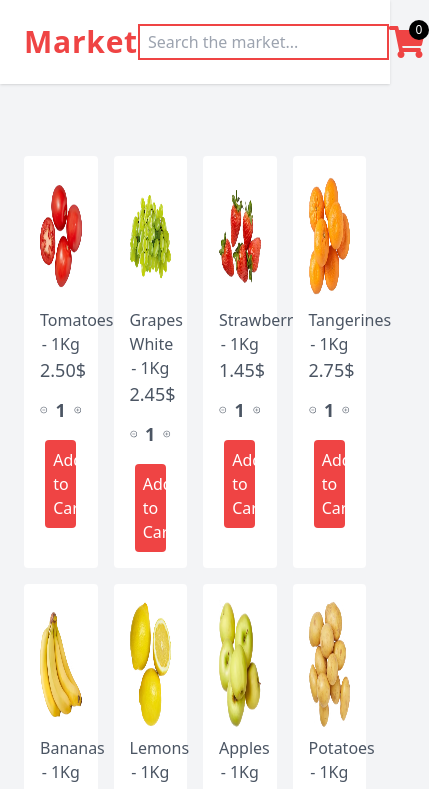
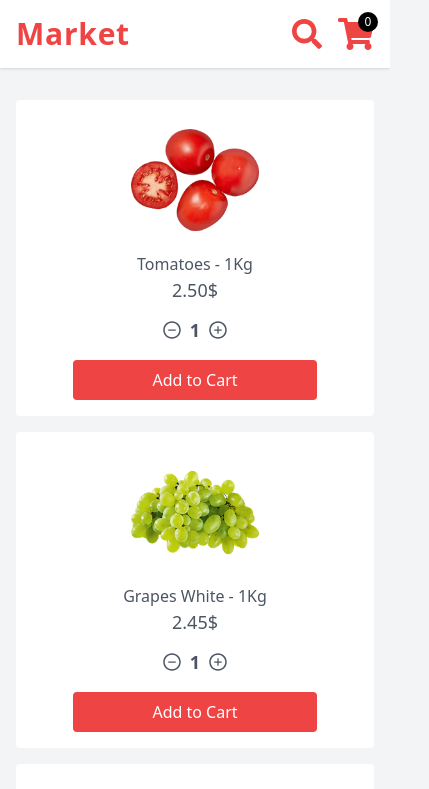
Before and after one commit to wassim-itani/Shopping-Cart, a React (Create React App) app: page / in a window 390 px wide. Shown: the top 789 px of the page, 429 px wide, since content can reach past the window. Built offline with nearby package versions, Linux system fonts and the light colour scheme.

Commit message:
Make ui responsive

```diff
--- a/src/App.tsx
+++ b/src/App.tsx
@@ -17,7 +17,7 @@ const App = () => {
   return (
     <>
       <Header />
-      <main className="max-w-5xl mx-auto p-6">
+      <main className="max-w-5xl mx-auto px-4 min-[426px]:px-5">
         <MarketList />
       </main>
     </>
--- a/src/components/Button/index.tsx
+++ b/src/components/Button/index.tsx
@@ -5,7 +5,7 @@ interface ButtonProps extends React.ButtonHTMLAttributes<HTMLButtonElement> {
 const Button = ({ children, className, ...attrs }: ButtonProps) => {
   return (
     <button
-      className={`${className} text-white font-medium rounded`}
+      className={`${className ? className : ""} text-white font-medium rounded`}
       {...attrs}
     >
       {children}
--- a/src/components/Dropdown/index.tsx
+++ b/src/components/Dropdown/index.tsx
@@ -14,7 +14,7 @@ const Dropdown = () => {
   };
 
   return (
-    <div className="absolute top-10 right-5 z-10 w-80 bg-white rounded shadow-md animate-fadeIn">
+    <div className="absolute top-10 right-3 z-10 w-80 bg-white border rounded shadow-md animate-fadeIn">
       <div className="h-52 overflow-auto">
         {cartItems.length > 0 ? (
           <ul>
--- a/src/components/Header/index.tsx
+++ b/src/components/Header/index.tsx
@@ -5,10 +5,12 @@ import Cart from "../Cart";
 const Header = () => {
   return (
     <header className="bg-white shadow">
-      <div className="flex justify-between items-center max-w-5xl mx-auto p-6">
+      <div className="relative flex justify-between items-center max-w-5xl mx-auto p-4 min-[426px]:p-5">
         <Logo title="Market" />
-        <SearchMarket />
-        <Cart />
+        <div className="flex items-center gap-4">
+          <SearchMarket />
+          <Cart />
+        </div>
       </div>
     </header>
   );
--- a/src/components/MarketList/index.tsx
+++ b/src/components/MarketList/index.tsx
@@ -4,13 +4,13 @@ import MarketItem from "../MarketItem";
 const MarketList = () => {
   const items = useAppSelector((state) => state.market.filteredItems);
   return (
-    <div className="mt-12">
+    <div className="py-8">
       {items.length === 0 ? (
         <p className="text-red-500 text-lg font-bold text-center">
           Oops! Item(s) not found.
         </p>
       ) : (
-        <ul className="grid grid-cols-4 gap-4">
+        <ul className="grid min-[426px]:grid-cols-2 md:grid-cols-3 lg:grid-cols-4 gap-4">
           {items.map((item) => {
             return <MarketItem key={item.name} {...item} />;
           })}
--- a/src/components/SearchMarket/index.tsx
+++ b/src/components/SearchMarket/index.tsx
@@ -1,9 +1,11 @@
 import { useState, useEffect } from "react";
 import { useDispatch } from "react-redux";
+import { FaArrowLeft, FaSearch } from "react-icons/fa";
 import { searchItems } from "../../store/features/marketSlice";
 
 const SearchMarket = () => {
   const [query, setQuery] = useState<string>("");
+  const [isHidden, setIsHidden] = useState<boolean>(true);
   const dispatch = useDispatch();
 
   useEffect(() => {
@@ -14,14 +16,42 @@ const SearchMarket = () => {
     setQuery(e.target.value);
   };
 
+  const showSearch = (): void => {
+    setIsHidden(!isHidden);
+  };
+
   return (
+    <>
+      <div
+        className="text-red-500 text-3xl min-[426px]:hidden"
+        onClick={showSearch}
+      >
+        <FaSearch />
+      </div>
+      <div
+        className={`absolute inset-0 z-10 ${
+          isHidden ? "hidden" : "flex"
+        } justify-between items-center gap-4 p-4 bg-white min-[426px]:hidden`}
+      >
+        <div className="text-red-500" onClick={showSearch}>
+          <FaArrowLeft />
+        </div>
         <input
           type="text"
           value={query}
-      className="w-72 py-1 px-2 text-gray-600 border-2 border-red-500 outline-0"
+          className="grow py-1 px-2 text-gray-600 border-2 border-red-500"
           placeholder="Search the market..."
           onChange={changeQuery}
         />
+      </div>
+      <input
+        type="text"
+        value={query}
+        className="hidden w-72 py-1 px-2 text-gray-600 border-2 border-red-500 min-[426px]:block"
+        placeholder="Search the market..."
+        onChange={changeQuery}
+      />
+    </>
   );
 };
 
```
Lines whose indentation alone changed are shown as unchanged.
